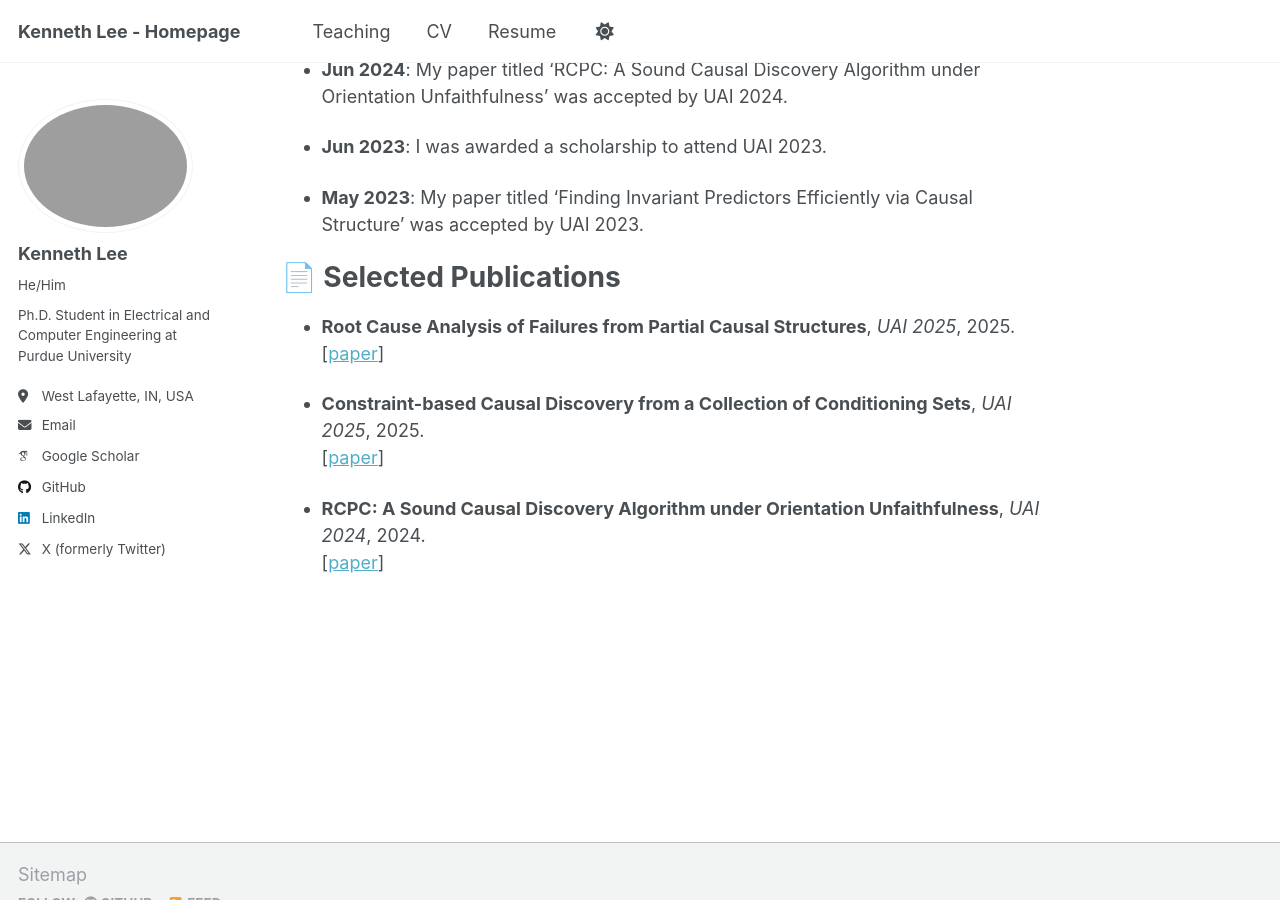
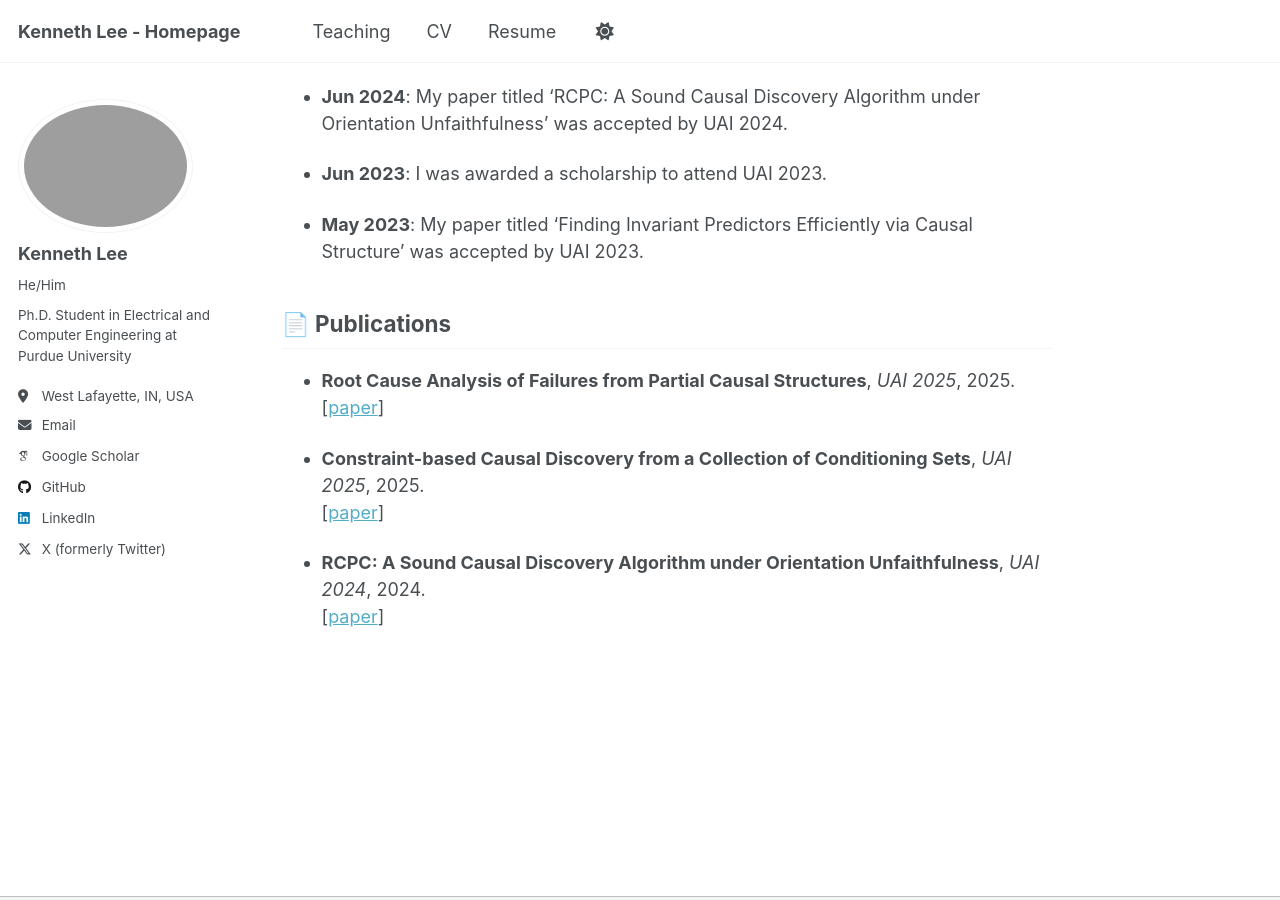
Before and after one commit to kenneth-lee-ch/kenneth-lee-ch.github.io, a Jekyll site: the page built from _pages/about.md, in a window 1280 px wide and 900 px high, scrolled down 702 px. Built offline with Jekyll 4.4.1, drawn with Linux system fonts in a browser that asks for light colours; some web fonts are replaced.

Commit message:
update about

```diff
--- a/_pages/about.md
+++ b/_pages/about.md
@@ -13,14 +13,14 @@ Biography
 Kenneth is currently a Ph.D. student in Electrical and Computer Engineering at Purdue University. He is fortunate to be advised by Professor [Murat Kocaoglu](https://www.muratkocaoglu.com/). His research focuses on causal discovery and its applications to machine learning, especially on invariant prediction and root cause analysis of failure in microservices. He has earned his bachelor's degree in Computer Science and Mathematics from Brigham Young University-Hawaii and his Master's degree in Statistics from UC Davis. He has won best reviewer awards from AISTATS, UAI, and ICLR. He has completed several internships at Newday Investing, Bayer, Experian DataLabs, Genentech, and Amazon.
 
 
-# 📰 News
+## 📰 News
 
 {% for item in site.data.news %}
 - **{{ item.date | date: "%b %Y" }}**: {{ item.description }}
 {% endfor %}
 
 
-# 📄 Selected Publications
+## 📄 Publications
 
 {% assign pubs = site.publications | sort: "date" | reverse %}
 {% for pub in pubs limit:3 %}
```
